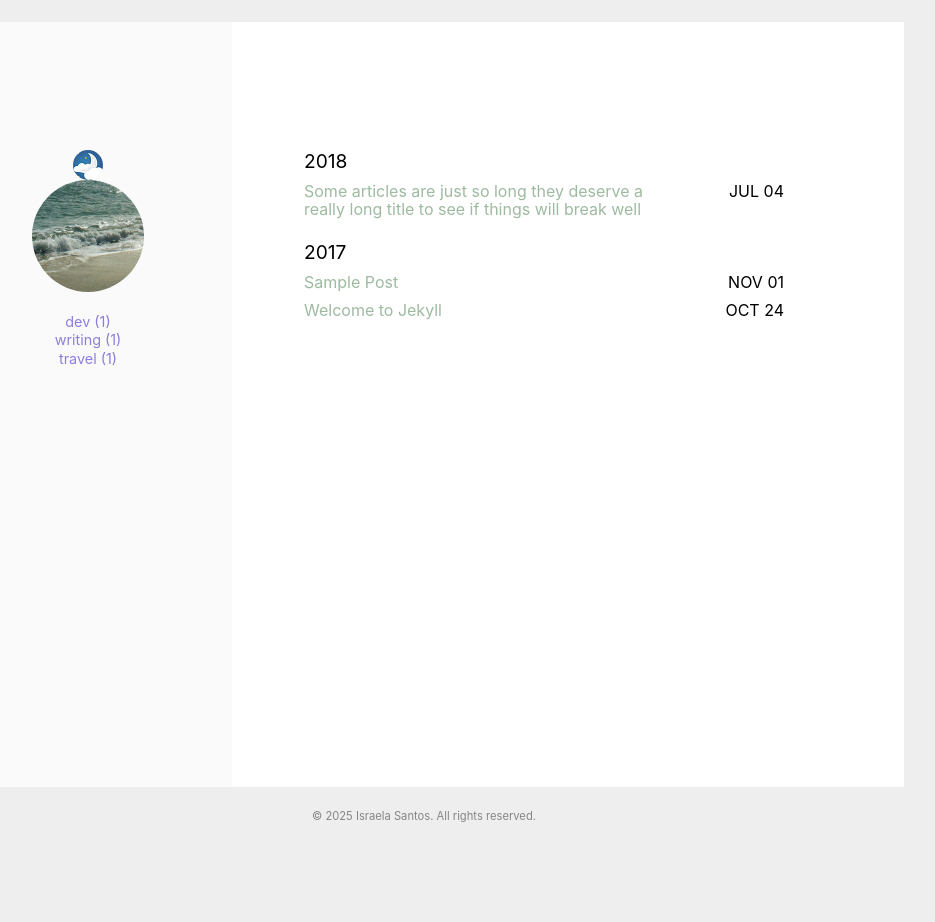
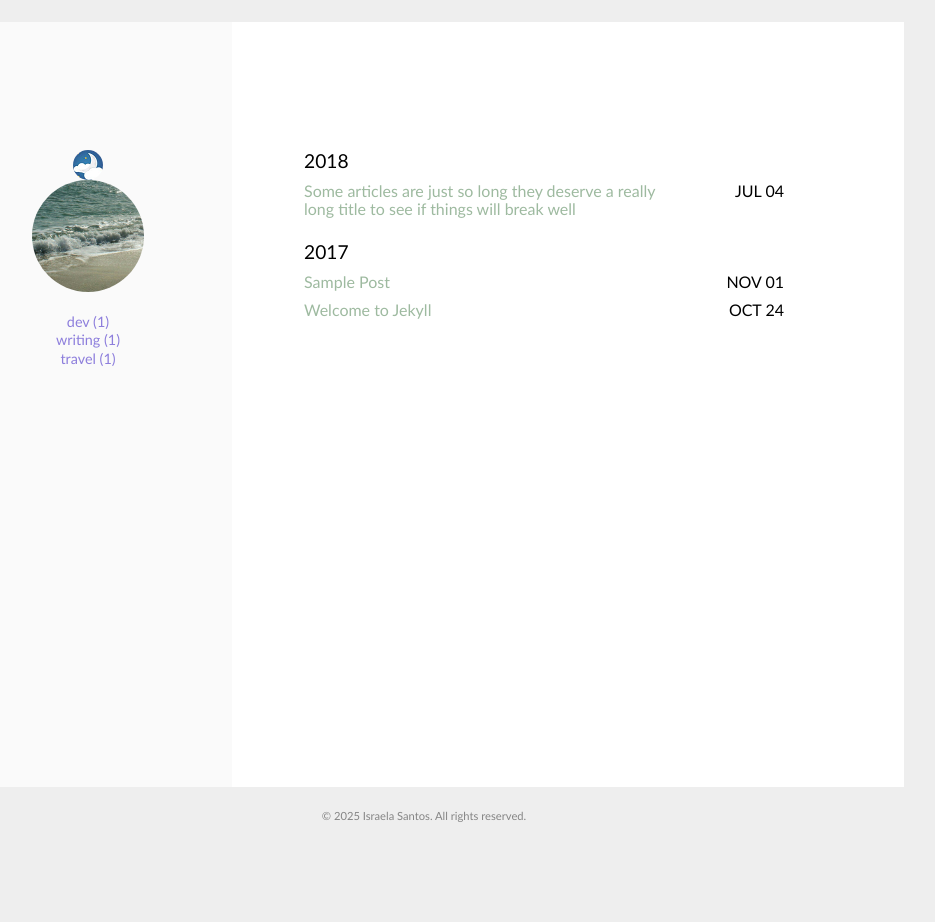
Before and after one commit to sraelai/y, a Jekyll site: the page built from index.html, in a window 1280 px wide. Shown: the whole page, without its empty margins (216-1151 px from the left). Built offline with Jekyll 4.4.1, drawn with Linux system fonts in a browser that asks for light colours.

Commit message:
Update main.scss

```diff
--- a/assets/css/main.scss
+++ b/assets/css/main.scss
@@ -111,7 +111,7 @@ body {
     height: 100%;
     font-weight: normal;
     font-style: normal;
-    font-family: -apple-system, BlinkMacSystemFont, 'Titillium Web', "Segoe UI", Roboto, sans-serif, "Apple Color Emoji", "Segoe UI Emoji", "Segoe UI Symbol";
+    font-family: calibri, -apple-system, BlinkMacSystemFont, 'Titillium Web', "Segoe UI", Roboto, sans-serif, "Apple Color Emoji", "Segoe UI Emoji", "Segoe UI Symbol";
     margin: 0;
     padding: 0;
     background-color: var(--bg_color);
```
